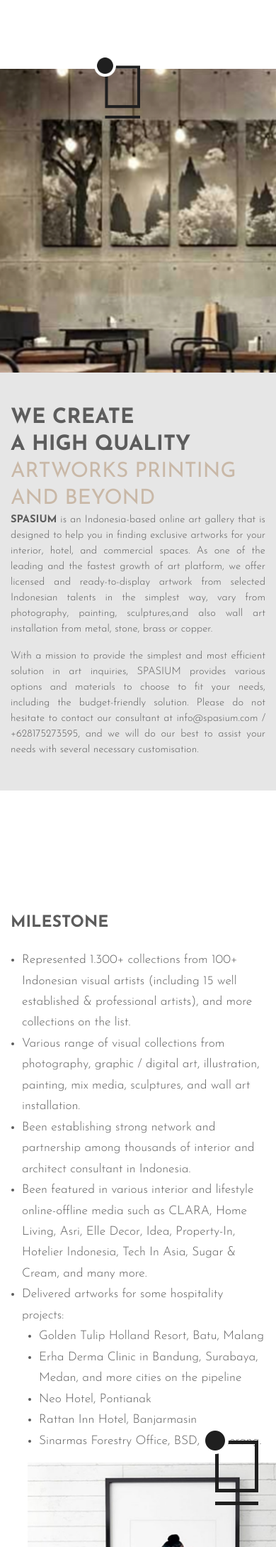
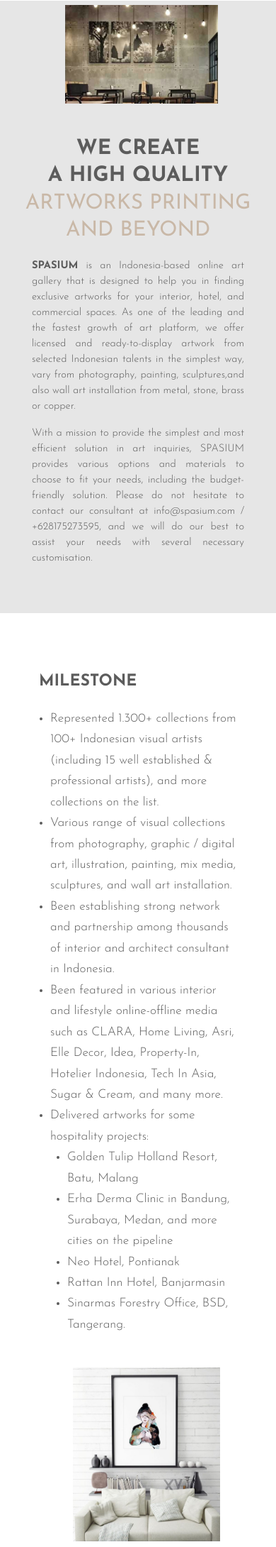
Before and after one commit to Merdeka-45/spasium, a PHP site: page /about_us.php in a window 390 px wide; the page is wider, and only the part inside the window is pictured. Shown: the part 60-2240 px from the top of that part at 71% size. Run offline with PHP 8.4, Linux system fonts and the light colour scheme.

Commit message:
update responsive about us

```diff
--- a/about_us.php
+++ b/about_us.php
@@ -4,7 +4,7 @@
             <div class="row">
                 <div class="col-xl-12">
                     <div class="text-center about-us-banner--image">
-                        <img src="assets/images/about_us/decoration.png" alt="">
+                        <img src="assets/images/about_us/decoration.png" alt="" class="decor-banner">
                         <img src="assets/images/about_us/about_us_banner.png" alt="">
                     </div>
                 </div>
@@ -52,7 +52,7 @@
                 <div class="col-xl-6 right-side-milestone">
                     <div class="image-milestone pl-4 text-center">
                         <img src="assets/images/about_us/milestone_image.png" alt="">
-                        <img src="assets/images/about_us/decoration.png" alt="">
+                        <img src="assets/images/about_us/decoration.png" alt="" class="decor-milestone">
                     </div>
                     <ul class="list-milestone">
                         <li>Atria Hotel, Serpong, Tangerang</li>
--- a/assets/css/responsive.css
+++ b/assets/css/responsive.css
@@ -92,6 +92,24 @@
     }
     .socmed-footer{
         text-align: center !important;
+    }
+    .about-us-desc .container .row div .about-us-banner--desc .left-side {
+        text-align: center;
+    }
+    .about-us-desc .container .row div .about-us-banner--desc .right-side {
+        padding: 20px 45px;
+    }
+    .decor-banner, .decor-milestone{
+        display: none;
+    }
+    .milestone, .work-together{
+        padding: 0px 40px;
+    }
+    .milestone .container .row{
+        padding-top: 0px;
+    }
+    .milestone .container .row .right-side-milestone .image-milestone img:nth-child(1){
+        margin-top: 30px;
     }
  }
 /* // Small devices (landscape phones, less than 768px) */
--- a/assets/css/style.css
+++ b/assets/css/style.css
@@ -413,14 +413,15 @@ body{
     margin-top: 40px;
 }
 .about-us-banner .container .row div .about-us-banner--image img:nth-child(1){
-    position: relative;
-    left: -30px;
-    top: 70px;
+    position: fixed;
+    left: 265px;
+    top: 370px;
     width: 65px;
 }
 .about-us-banner .container .row div .about-us-banner--image img:nth-child(2){
-    width: 665px;
-    margin-left: -60px;
+    /* width: 665px; */
+    width: 60%;
+    margin-left: 10px;
 }
 .about-us-desc{
     margin-top: -145px;
@@ -453,13 +454,14 @@ body{
     line-height: 1.7;
 }
 .milestone .container .row .right-side-milestone .image-milestone img:nth-child(1){
-    width: 420px;
+    width: 81.6%;
+    /* width: 420px; */
 }
-.milestone .container .row .right-side-milestone .image-milestone img:nth-child(2){
+/* .milestone .container .row .right-side-milestone .image-milestone img:nth-child(2){
     position: absolute;
     top: -50px;
     right: 25px;
-}
+} */
 .milestone .container .row .right-side-milestone .list-milestone{
     margin-left: 40px;
     margin-top: 20px;
--- a/assets/js/custom.js
+++ b/assets/js/custom.js
@@ -9,6 +9,26 @@ $(document).ready(function() {
                 navimage.css({"width":"70%"});
             } else {
                 navimage.css({"width":"85%"});
+            }
+        });
+
+        var decor = $('.decor-milestone');
+        $(window).scroll(function() {
+            var scrollPos = $(window).scrollTop();
+            if (scrollPos >= 776) {
+                decor.css({"position":"fixed","top":"115px","right":"140px"});
+            } else {
+                decor.css({"position":"absolute","top":"-50px","right":"25px"});
+            }
+        });
+
+        var decor_banner = $('.decor-banner');
+        $(window).scroll(function() {
+            var scrollPos = $(window).scrollTop();
+            if (scrollPos >= 1298) {
+                decor_banner.css({"z-index":"-1"});
+            } else {
+                decor_banner.css({"z-index":"0"});
             }
         });
 
```
